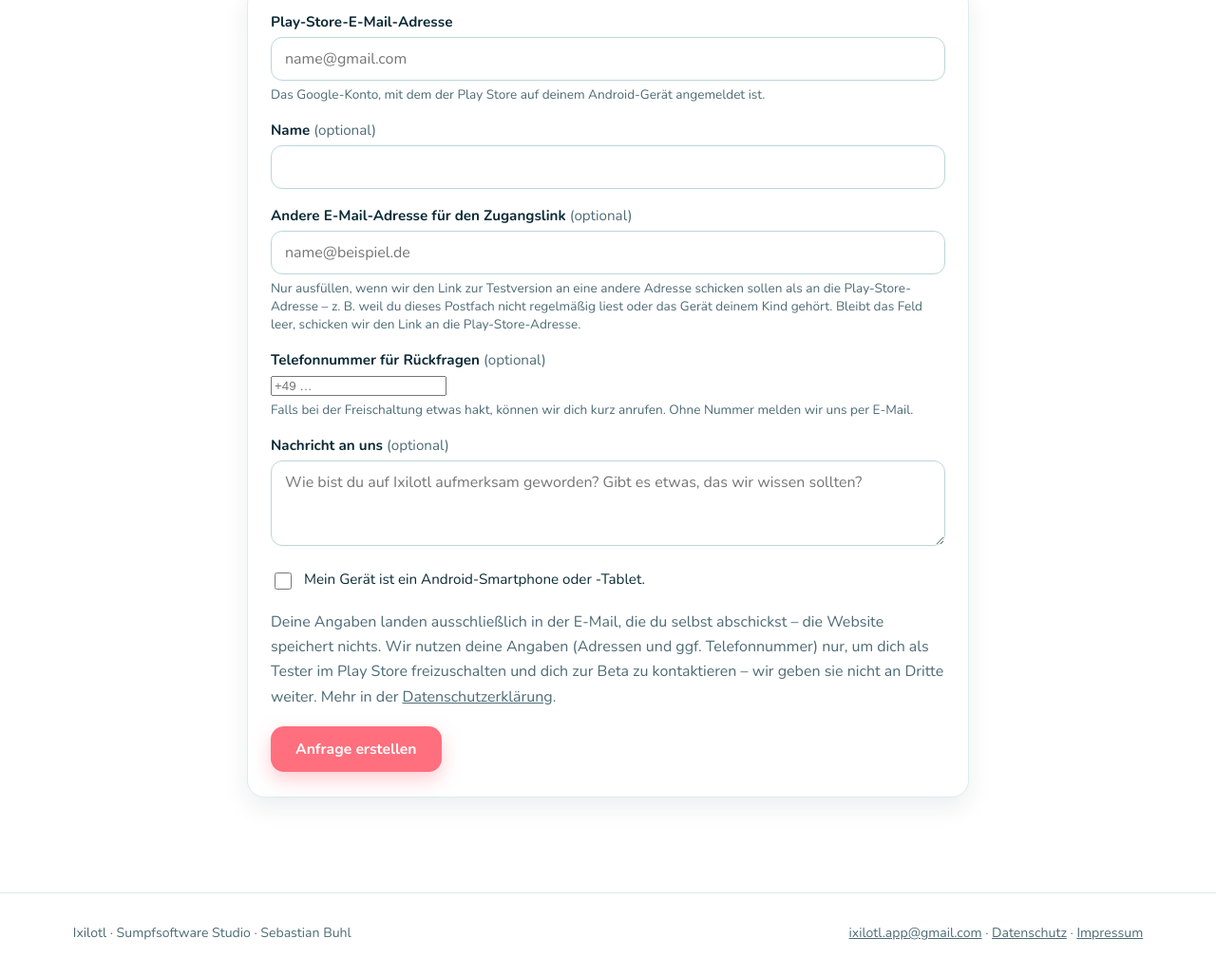
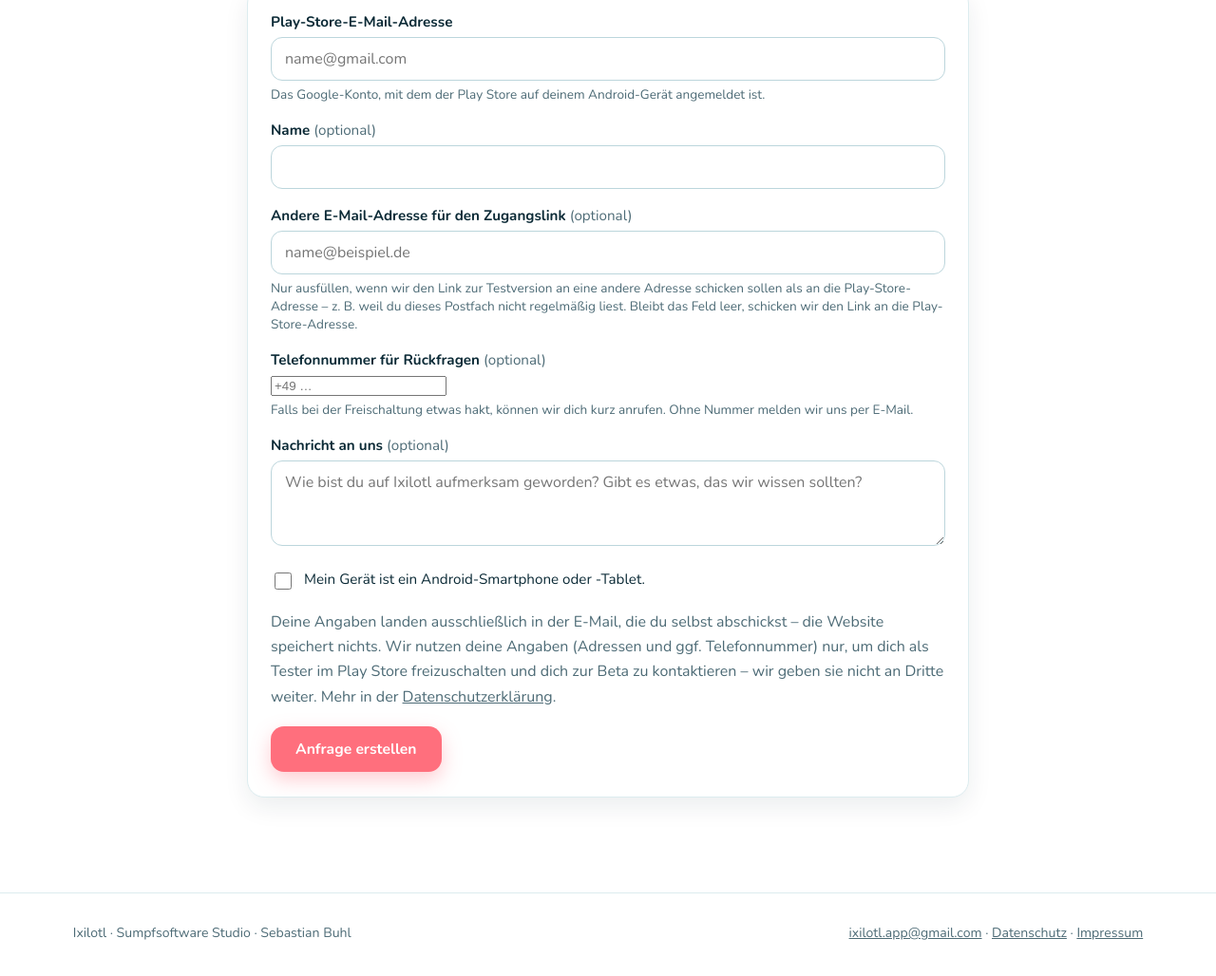
Before and after one commit to DeBurner/ixilotl-website, a plain HTML site: page beta/index.html in a window 1280 px wide. Shown: the part 1572-2600 px from the top of the page at 95% size. Drawn offline with Linux system fonts and the light colour scheme.

Commit message:
Beta-Formular: Hinweistext ohne Kind-Bezug (Zielgruppe erwachsene Tester)
Co-Authored-By: Claude Opus 5.5 <noreply@anthropic.com>

```diff
--- a/beta/index.html
+++ b/beta/index.html
@@ -85,7 +85,7 @@
       <div class="field">
         <label for="linkmail">Andere E-Mail-Adresse für den Zugangslink <span class="opt">(optional)</span></label>
         <input type="email" id="linkmail" name="linkmail" autocomplete="off" placeholder="name@beispiel.de">
-        <span class="hint">Nur ausfüllen, wenn wir den Link zur Testversion an eine andere Adresse schicken sollen als an die Play-Store-Adresse – z. B. weil du dieses Postfach nicht regelmäßig liest oder das Gerät deinem Kind gehört. Bleibt das Feld leer, schicken wir den Link an die Play-Store-Adresse.</span>
+        <span class="hint">Nur ausfüllen, wenn wir den Link zur Testversion an eine andere Adresse schicken sollen als an die Play-Store-Adresse – z. B. weil du dieses Postfach nicht regelmäßig liest. Bleibt das Feld leer, schicken wir den Link an die Play-Store-Adresse.</span>
       </div>
       <div class="field">
         <label for="phone">Telefonnummer für Rückfragen <span class="opt">(optional)</span></label>
```
Also changed, not shown: en/beta/index.html (+1 -1 lines).
